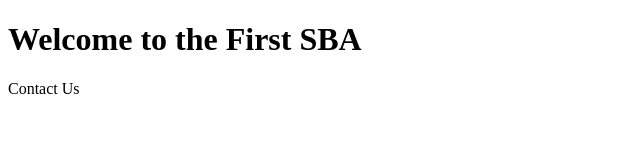
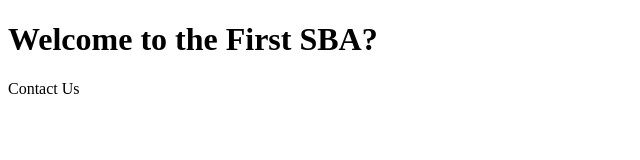
Before and after one commit to hasnasalah/hasnasalah-version-control-simulation-hasnasalah, a plain HTML site: page index.html in a window 1280 px wide. Shown: the full height of the page, 0-640 px from the left. Drawn offline with Linux system fonts and the light colour scheme.

Commit message:
playing around

```diff
--- a/index.html
+++ b/index.html
@@ -6,7 +6,7 @@
   <title>My Simple Page</title>
 </head>
 <body>
-    <header><h1>Welcome to the First SBA</h1></header>
+    <header><h1>Welcome to the First SBA?</h1></header>
 
 
 </body>
```
